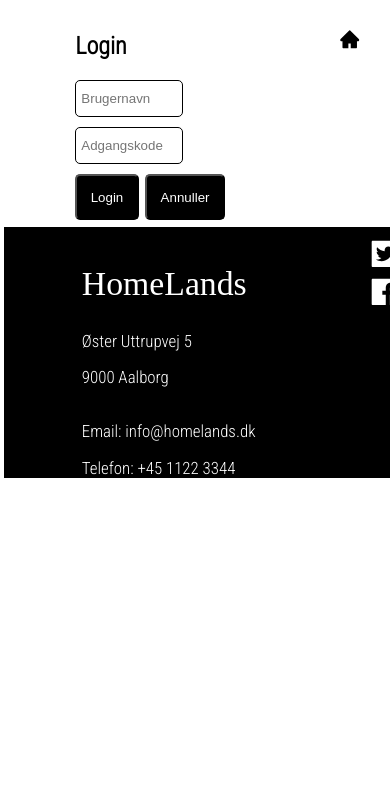
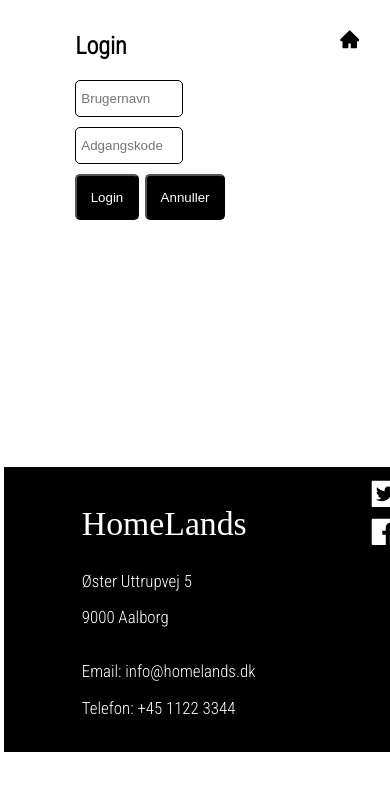
Before and after one commit to Gawmane/homeland, a React (Create React App) app: page /login in a window 390 px wide. Shown: the top 790 px of the page. Built offline with nearby package versions, Linux system fonts and the light colour scheme; a web font is replaced by a local one.

Commit message:
mobile style done

```diff
--- a/src/assets/Style/Footer.module.scss
+++ b/src/assets/Style/Footer.module.scss
@@ -23,6 +23,7 @@ footer {
 
         @media (width < $mobile) {
             display: inline;
+            padding-bottom: 2em;
         }
     }
 
--- a/src/assets/Style/Login.module.scss
+++ b/src/assets/Style/Login.module.scss
@@ -2,7 +2,8 @@
 @import '../Helpers/variabler';
 
 .loginsection {
-    @include sidepadding
+    @include sidepadding;
+    margin-bottom: 15em;
 }
 
 .form {
```
